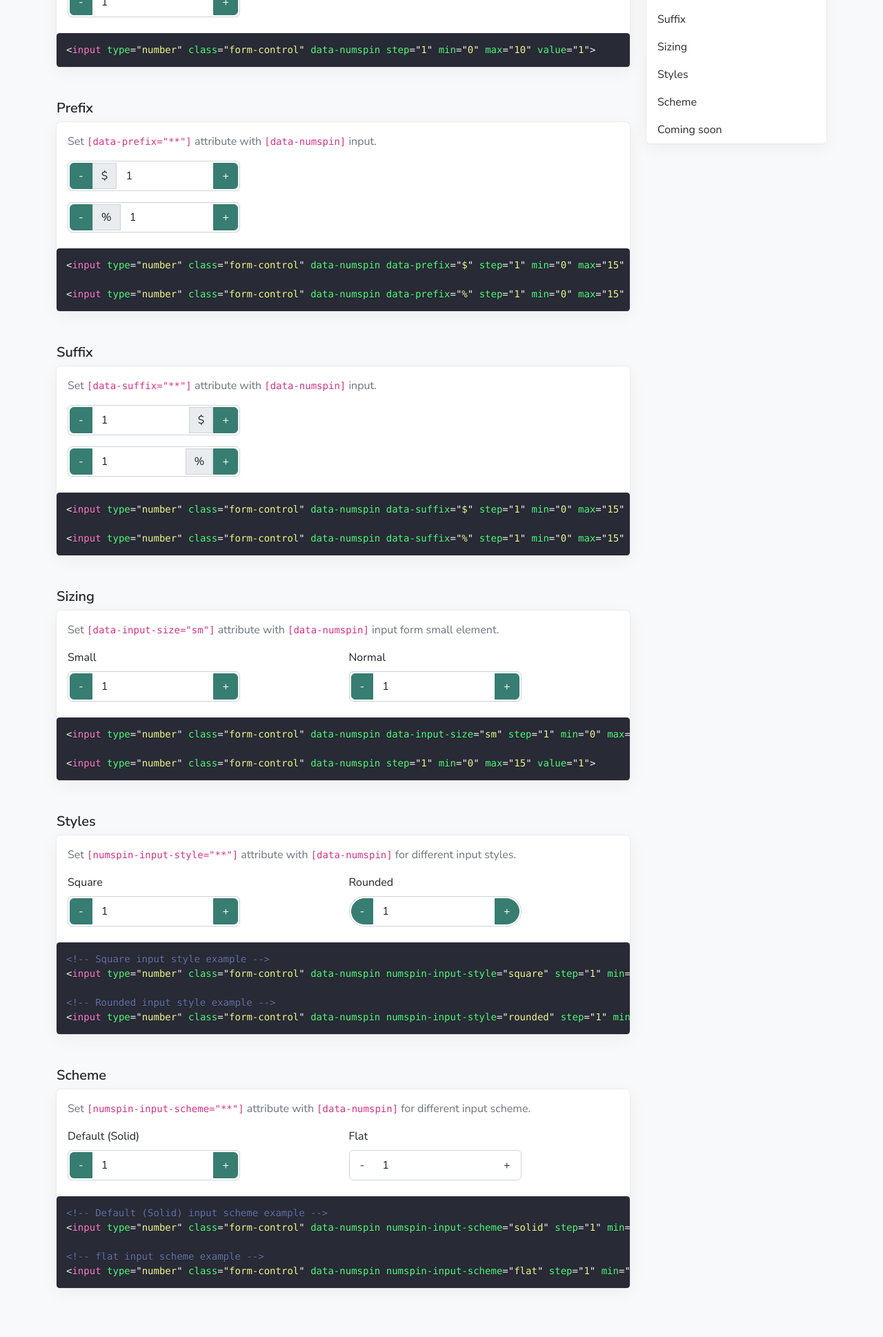
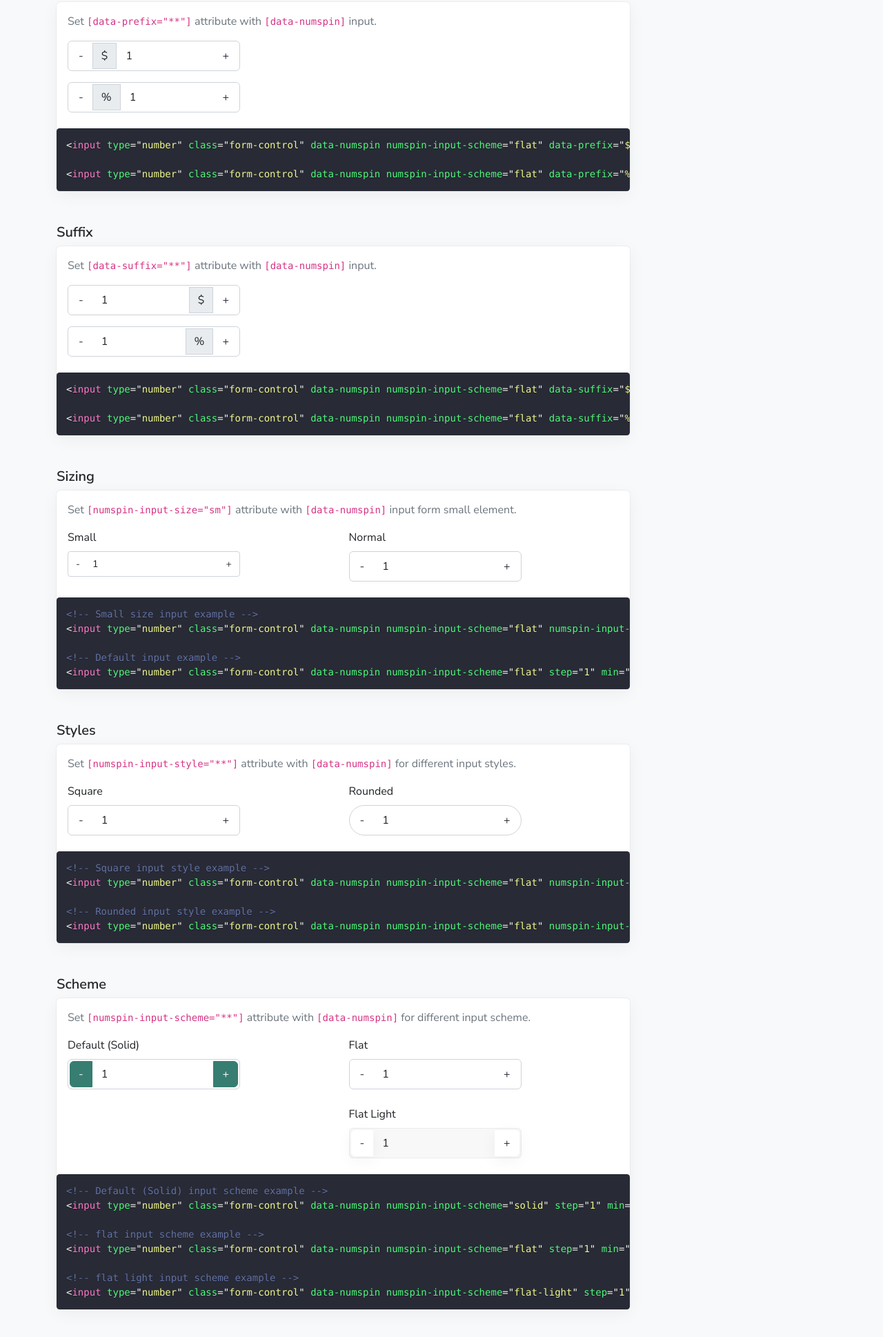
Before and after one commit to codiewebs/input-numspin, a website: page demo/example.html in a window 1280 px wide. Shown: the part 438-2376 px from the top of the page at 69% size. Before the commit the page ends 2353 px from the top, so only its background shows below. Drawn offline with Linux system fonts and the light colour scheme.

Commit message:
Add numspin input scheme examples

```diff
--- a/demo/css/input-numspin.css
+++ b/demo/css/input-numspin.css
@@ -1,6 +1,6 @@
 /*************************
 Name:       Input Numspin - A Pure javascript input spin plugin.
-Version:    1.3.0
+Version:    1.5.0
 Author:     codiewebs.com
 file:       css file
 *************************/
@@ -109,3 +109,27 @@ file:       css file
   --bs-btn-disabled-bg: #fff;
   --bs-btn-disabled-border-color: #fff;
 }
+.input-numspin-element.numspin-scheme-flat-light{
+  background-color: #f8f8f8;
+  border-color: rgba(0, 0, 0, 0.05);
+}
+.input-numspin-element.numspin-scheme-flat-light .form-control{
+  background-color: #f8f8f8;
+}
+.input-numspin-element.numspin-scheme-flat-light .btn-primary {
+  --bs-btn-color: #282a36;
+  --bs-btn-bg: #fff;
+  --bs-btn-border-color: #fff;
+  --bs-btn-hover-color: #282a36;
+  --bs-btn-hover-bg: #fff;
+  --bs-btn-hover-border-color: #fff;
+  --bs-btn-focus-shadow-rgb: none;
+  --bs-btn-active-color: #282a36;
+  --bs-btn-active-bg: #fff;
+  --bs-btn-active-border-color: #fff;
+  --bs-btn-active-shadow: inset 0 3px 5px rgba(0, 0, 0, 0.125);
+  --bs-btn-disabled-color: #fff;
+  --bs-btn-disabled-bg: #fff;
+  --bs-btn-disabled-border-color: #fff;
+  box-shadow: rgb(0 0 0 / 5%) 0px 6px 24px 0px;
+}
--- a/demo/example.html
+++ b/demo/example.html
@@ -15,107 +15,109 @@
 
 <body class="bg-light">
 
-	<section class="py-5" id="about">
+		<!-- start examples -->
+		<section class="py-5" id="examples">
 			<div class="container">
 				<div class="row">
-				<div class="col-lg-12 text-center mt-5 mb-4">
-					<h1 class="fw-bold display-6">Input numspin</h1>
-					<p class="text-muted" style="font-size: 20px;">A Pure javascript input spin plugin.</p>
-				</div>
-			</div>
-			<div class="row">
-				<div class="col-lg-12 text-center mt-5 mb-4">
+					<div class="col-lg-12 text-center mt-4 mb-4">
 						<h4>Demos</h4>
 					</div>
 				</div>
-			<div class="row">
-				<div class="col-lg-9">
+				<div class="row g-4 mb-4">
+					<div class="col-lg-9 order-2 order-lg-1">
 						<div>
 							<div id="demo-basic" class="mb-5">
 								<h5>Basic</h5>
 								<div class="card">
 									<div class="card-body">
-									<p class="text-muted">Add <code>[data-numspin]</code> attribute in input with type='number'.</p>
-									<input type="number" class="form-control" data-numspin step="1" min="0" max="10" value="1">
+										<p class="text-muted">Add <code>[data-numspin]</code> attribute in input with type='number' and set <code>[numspin-input-scheme="flat"]</code> attribute with  <code>[data-numspin]</code> for flat input scheme.</p>
+										<input type="number" class="form-control" data-numspin numspin-input-scheme="flat" step="1" min="0" max="10" value="1">
 									</div>
 									<div>
 																	<pre class="line-numbers language-markup mb-0">
-<code>&lt;input type=&quot;number&quot; class=&quot;form-control&quot; data-numspin step=&quot;1&quot; min=&quot;0&quot; max=&quot;10&quot; value=&quot;1&quot;&gt;</code>
+<code>&lt;input type=&quot;number&quot; class=&quot;form-control&quot; data-numspin numspin-input-scheme=&quot;flat&quot; step=&quot;1&quot; min=&quot;0&quot; max=&quot;10&quot; value=&quot;1&quot;&gt;</code>
 </pre>
 									</div>
 								</div>
 							</div>
+							<!-- end demo-basic -->
 							<div id="demo-prefix" class="mb-5">
 								<h5>Prefix</h5>
 								<div class="card">
 									<div class="card-body">
 										<p class="text-muted">Set <code>[data-prefix="**"]</code> attribute with  <code>[data-numspin]</code> input.</p>
 										<div class="d-flex flex-column gap-3">
-										<input type="number" class="form-control" data-numspin data-prefix="$" step="1" min="0" max="15" value="1">
-
-										<input type="number" class="form-control" data-numspin data-prefix="%" step="1" min="0" max="15" value="1">
+											<input type="number" class="form-control" data-numspin numspin-input-scheme="flat" data-prefix="$" step="1" min="0" max="15" value="1">
+											<input type="number" class="form-control" data-numspin numspin-input-scheme="flat" data-prefix="%" step="1" min="0" max="15" value="1">
 										</div>
 									</div>
 									<div>
 																	<pre class="line-numbers language-markup mb-0">
-<code>&lt;input type=&quot;number&quot; class=&quot;form-control&quot; data-numspin data-prefix=&quot;$&quot; step=&quot;1&quot; min=&quot;0&quot; max=&quot;15&quot; value=&quot;1&quot;&gt;
+<code>&lt;input type=&quot;number&quot; class=&quot;form-control&quot; data-numspin numspin-input-scheme=&quot;flat&quot; data-prefix=&quot;$&quot; step=&quot;1&quot; min=&quot;0&quot; max=&quot;15&quot; value=&quot;1&quot;&gt;
 
-&lt;input type=&quot;number&quot; class=&quot;form-control&quot; data-numspin data-prefix=&quot;%&quot; step=&quot;1&quot; min=&quot;0&quot; max=&quot;15&quot; value=&quot;1&quot;&gt;</code>
+&lt;input type=&quot;number&quot; class=&quot;form-control&quot; data-numspin numspin-input-scheme=&quot;flat&quot; data-prefix=&quot;%&quot; step=&quot;1&quot; min=&quot;0&quot; max=&quot;15&quot; value=&quot;1&quot;&gt;</code>
 </pre>
 									</div>
 								</div>
 							</div>
+							<!-- end demo-prefix -->
+
 							<div id="demo-suffix" class="mb-5">
 								<h5>Suffix</h5>
 								<div class="card">
 									<div class="card-body">
 										<p class="text-muted">Set <code>[data-suffix="**"]</code> attribute with  <code>[data-numspin]</code> input.</p>
 										<div class="d-flex flex-column gap-3">
-										<input type="number" class="form-control" data-numspin data-suffix="$" step="1" min="0" max="15" value="1">
+											<input type="number" class="form-control" data-numspin numspin-input-scheme="flat" data-suffix="$" step="1" min="0" max="15" value="1">
 
-										<input type="number" class="form-control" data-numspin data-suffix="%" step="1" min="0" max="15" value="1">
+											<input type="number" class="form-control" data-numspin numspin-input-scheme="flat" data-suffix="%" step="1" min="0" max="15" value="1">
 										</div>
 									</div>
 									<div>
 																	<pre class="line-numbers language-markup mb-0">
-<code>&lt;input type=&quot;number&quot; class=&quot;form-control&quot; data-numspin data-suffix=&quot;$&quot; step=&quot;1&quot; min=&quot;0&quot; max=&quot;15&quot; value=&quot;1&quot;&gt;
+<code>&lt;input type=&quot;number&quot; class=&quot;form-control&quot; data-numspin numspin-input-scheme=&quot;flat&quot; data-suffix=&quot;$&quot; step=&quot;1&quot; min=&quot;0&quot; max=&quot;15&quot; value=&quot;1&quot;&gt;
 
-&lt;input type=&quot;number&quot; class=&quot;form-control&quot; data-numspin data-suffix=&quot;%&quot; step=&quot;1&quot; min=&quot;0&quot; max=&quot;15&quot; value=&quot;1&quot;&gt;</code>
+&lt;input type=&quot;number&quot; class=&quot;form-control&quot; data-numspin numspin-input-scheme=&quot;flat&quot; data-suffix=&quot;%&quot; step=&quot;1&quot; min=&quot;0&quot; max=&quot;15&quot; value=&quot;1&quot;&gt;</code>
 </pre>
 									</div>
 								</div>
 							</div>
+							<!-- end demo-suffix -->
+
 							<div id="demo-sizing" class="mb-5">
 								<h5>Sizing</h5>
 								<div class="card">
 									<div class="card-body">
-									<p class="text-muted">Set <code>[data-input-size="sm"]</code> attribute with  <code>[data-numspin]</code> input form small element.</p>
+										<p class="text-muted">Set <code>[numspin-input-size="sm"]</code> attribute with  <code>[data-numspin]</code> input form small element.</p>
 
 										<div class="row g-3">
 											<div class="col-lg-6">
 												<div>
 													<label class="form-label">Small</label>
-												<input type="number" class="form-control" data-numspin data-input-size="sm" step="1" min="0" max="15" value="1">
+													<input type="number" class="form-control" data-numspin numspin-input-scheme="flat" numspin-input-size="sm" step="1" min="0" max="15" value="1">
 												</div>
 											</div>
 											<div class="col-lg-6">
 												<div>
 													<label class="form-label">Normal</label>
-												<input type="number" class="form-control" data-numspin step="1" min="0" max="15" value="1">
+													<input type="number" class="form-control" data-numspin numspin-input-scheme="flat" step="1" min="0" max="15" value="1">
 												</div>
 											</div>
 										</div>
 									</div>
 									<div>
 																	<pre class="line-numbers language-markup mb-0">
-<code>&lt;input type=&quot;number&quot; class=&quot;form-control&quot; data-numspin data-input-size=&quot;sm&quot; step=&quot;1&quot; min=&quot;0&quot; max=&quot;15&quot; value=&quot;1&quot;&gt;
+<code>&lt;!-- Small size input example --&gt;
+&lt;input type=&quot;number&quot; class=&quot;form-control&quot; data-numspin numspin-input-scheme=&quot;flat&quot; numspin-input-size=&quot;sm&quot; step=&quot;1&quot; min=&quot;0&quot; max=&quot;15&quot; value=&quot;1&quot;&gt;
 
-&lt;input type=&quot;number&quot; class=&quot;form-control&quot; data-numspin step=&quot;1&quot; min=&quot;0&quot; max=&quot;15&quot; value=&quot;1&quot;&gt;</code>
+&lt;!-- Default input example --&gt;
+&lt;input type=&quot;number&quot; class=&quot;form-control&quot; data-numspin numspin-input-scheme=&quot;flat&quot; step=&quot;1&quot; min=&quot;0&quot; max=&quot;15&quot; value=&quot;1&quot;&gt;</code>
 </pre>
 									</div>
 								</div>
 							</div>
 							<!-- end demo-sizing -->
+
 							<div id="demo-style" class="mb-5">
 								<h5>Styles</h5>
 								<div class="card">
@@ -126,13 +128,13 @@
 											<div class="col-lg-6">
 												<div>
 													<label class="form-label">Square</label>
-												<input type="number" class="form-control" data-numspin numspin-input-style="square" step="1" min="0" max="15" value="1">
+													<input type="number" class="form-control" data-numspin numspin-input-scheme="flat" numspin-input-style="square" step="1" min="0" max="15" value="1">
 												</div>
 											</div>
 											<div class="col-lg-6">
 												<div>
 													<label class="form-label">Rounded</label>
-												<input type="number" class="form-control" data-numspin numspin-input-style="rounded" step="1" min="0" max="15" value="1">
+													<input type="number" class="form-control" data-numspin numspin-input-scheme="flat" numspin-input-style="rounded" step="1" min="0" max="15" value="1">
 												</div>
 											</div>
 										</div>
@@ -140,10 +142,10 @@
 									<div>
 																	<pre class="line-numbers language-markup mb-0">
 <code>&lt;!-- Square input style example --&gt;
-&lt;input type=&quot;number&quot; class=&quot;form-control&quot; data-numspin numspin-input-style=&quot;square&quot; step=&quot;1&quot; min=&quot;0&quot; max=&quot;15&quot; value=&quot;1&quot;&gt;
+&lt;input type=&quot;number&quot; class=&quot;form-control&quot; data-numspin numspin-input-scheme=&quot;flat&quot; numspin-input-style=&quot;square&quot; step=&quot;1&quot; min=&quot;0&quot; max=&quot;15&quot; value=&quot;1&quot;&gt;
 
 &lt;!-- Rounded input style example --&gt;
-&lt;input type=&quot;number&quot; class=&quot;form-control&quot; data-numspin numspin-input-style=&quot;rounded&quot; step=&quot;1&quot; min=&quot;0&quot; max=&quot;15&quot; value=&quot;1&quot;&gt;</code>
+&lt;input type=&quot;number&quot; class=&quot;form-control&quot; data-numspin numspin-input-scheme=&quot;flat&quot; numspin-input-style=&quot;rounded&quot; step=&quot;1&quot; min=&quot;0&quot; max=&quot;15&quot; value=&quot;1&quot;&gt;</code>
 </pre>
 									</div>
 								</div>
@@ -168,6 +170,10 @@
 													<label class="form-label">Flat</label>
 													<input type="number" class="form-control" data-numspin numspin-input-scheme="flat" step="1" min="0" max="15" value="1">
 												</div>
+												<div class="mt-4">
+													<label class="form-label">Flat Light</label>
+													<input type="number" class="form-control" data-numspin numspin-input-scheme="flat-light" step="1" min="0" max="15" value="1">
+												</div>
 											</div>
 										</div>
 									</div>
@@ -177,16 +183,21 @@
 &lt;input type=&quot;number&quot; class=&quot;form-control&quot; data-numspin numspin-input-scheme=&quot;solid&quot; step=&quot;1&quot; min=&quot;0&quot; max=&quot;15&quot; value=&quot;1&quot;&gt;
 
 &lt;!-- flat input scheme example --&gt;
-&lt;input type=&quot;number&quot; class=&quot;form-control&quot; data-numspin numspin-input-scheme=&quot;flat&quot; step=&quot;1&quot; min=&quot;0&quot; max=&quot;15&quot; value=&quot;1&quot;&gt;</code>
+&lt;input type=&quot;number&quot; class=&quot;form-control&quot; data-numspin numspin-input-scheme=&quot;flat&quot; step=&quot;1&quot; min=&quot;0&quot; max=&quot;15&quot; value=&quot;1&quot;&gt;
+
+&lt;!-- flat light input scheme example --&gt;
+&lt;input type=&quot;number&quot; class=&quot;form-control&quot; data-numspin numspin-input-scheme=&quot;flat-light&quot; step=&quot;1&quot; min=&quot;0&quot; max=&quot;15&quot; value=&quot;1&quot;&gt;</code>
 </pre>
 									</div>
 								</div>
 							</div>
 							<!-- end demo-scheme -->
+
 						</div>
 					</div>
+					<!-- end col -->
 
-				<div class="col-lg-3">
+					<div class="col-lg-3 order-1 order-lg-2">
 						<div class="card demo-options-element">
 							<div class="card-header">
 								<h6 class="mb-0 text-muted">Options</h6>
@@ -199,14 +210,15 @@
 									<a class="nav-link" href="#demo-sizing">Sizing</a>
 									<a class="nav-link" href="#demo-style">Styles</a>
 									<a class="nav-link" href="#demo-scheme">Scheme</a>
-								<a class="nav-link" disabled>Coming soon</a>
 								</nav>
 							</nav>
 						</div>
 					</div>
+					<!-- end col -->
 				</div>
 			</div>
 		</section>
+		<!-- end examples -->
 
 
 	<script src="js/bootstrap.bundle.min.js"></script>
--- a/demo/js/input-numspin.js
+++ b/demo/js/input-numspin.js
@@ -1,6 +1,6 @@
 /*************************
 Name:       Input Numspin - A Pure javascript input spin plugin.
-Version:    1.3.0
+Version:    1.5.0
 Author:     codiewebs.com
 file:       js file
 *************************/
@@ -77,6 +77,8 @@ document.querySelectorAll("[data-numspin").forEach(function(element){
             wrapper.classList.add("numspin-scheme-solid");
         }else if(schemeVal == "flat"){
             wrapper.classList.add("numspin-scheme-flat");
+        }else if(schemeVal == "flat-light"){
+            wrapper.classList.add("numspin-scheme-flat-light");
         }
     }
 
--- a/package.json
+++ b/package.json
@@ -1,6 +1,6 @@
 {
   "name": "input-numspin",
-  "version": "1.4.0",
+  "version": "1.5.0",
   "description": "A Pure javascript input spin plugin",
   "main": "dist",
   "scripts": {
```
Also changed, not shown: demo/css/input-numspin.min.css, demo/js/input-numspin.min.js, dist/css/input-numspin.css, dist/css/input-numspin.min.css, dist/js/input-numspin.js, dist/js/input-numspin.min.js. Lines whose indentation alone changed are shown as unchanged.
